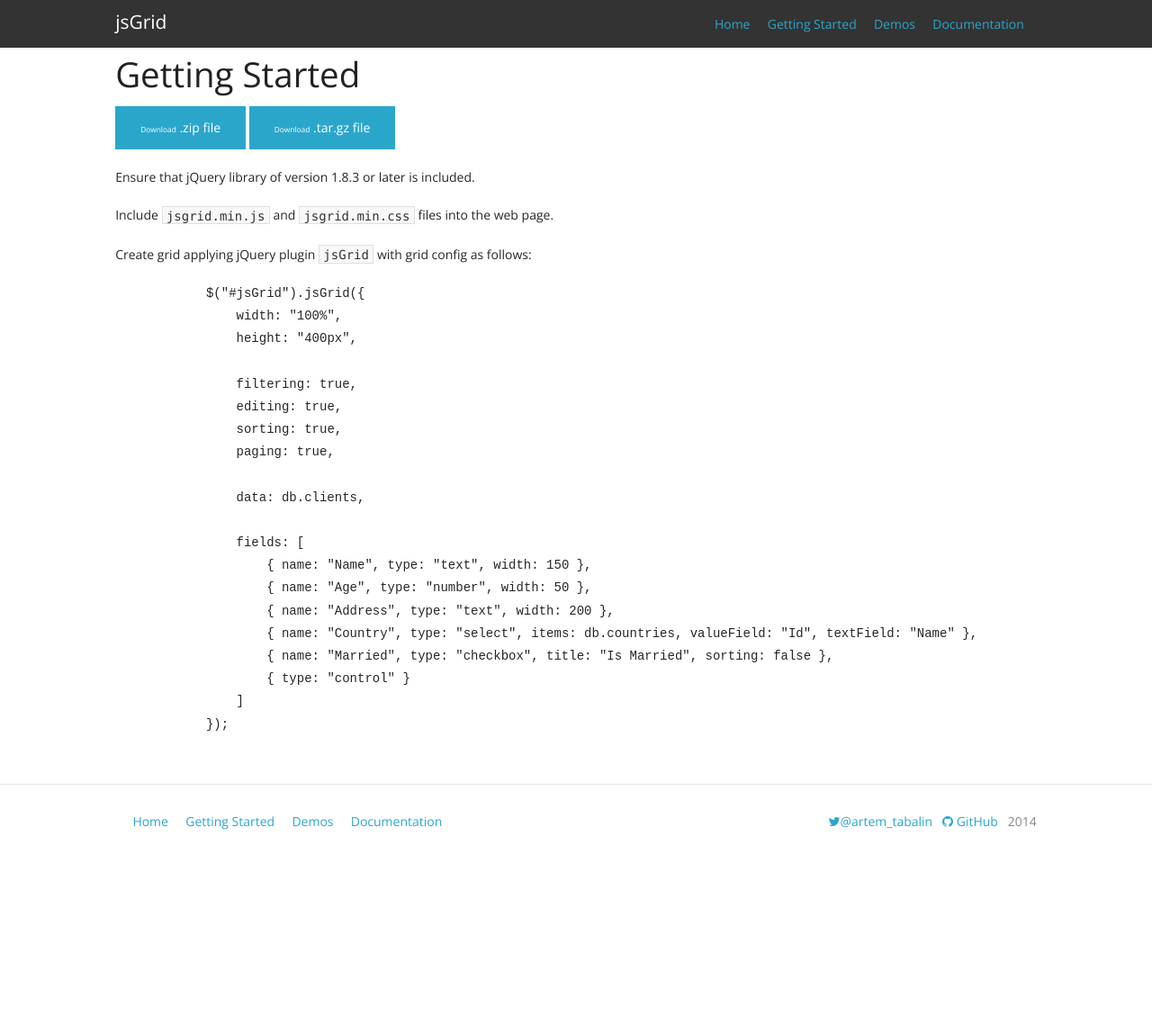
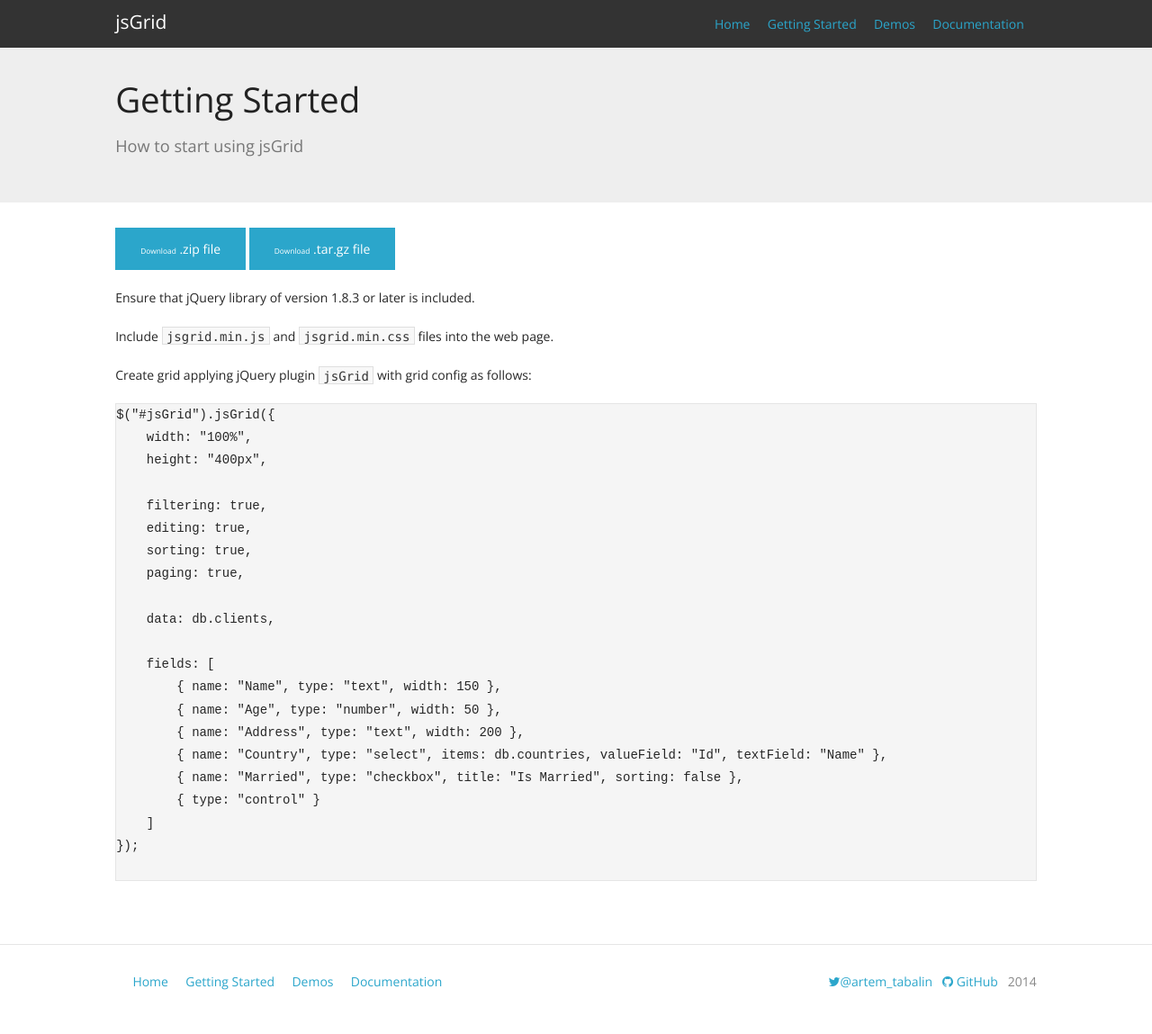
Before and after one commit to tabalinas/jsgrid, a Jekyll site: the page built from getting-started/index.html, in a window 1280 px wide. Shown: the whole page at 90% size. Built offline with Jekyll 4.4.1, drawn with Linux system fonts in a browser that asks for light colours; nearby versions of some CDN libraries; library files that are not in the unit come from our copies; before the commit the page ends 971 px from its top, so only the background shows below that.

Commit message:
Site: Getting started section

```diff
--- a/getting-started/index.html
+++ b/getting-started/index.html
@@ -3,10 +3,18 @@
 title: jsGrid - Getting started
 ---
 
+<div class="page-header">
     <div class="row">
-    <div class="large-12 columns">
+        <div class="small-12 columns content">
             <h1>Getting Started</h1>
+            <p>How to start using jsGrid</p>
+        </div>
+    </div>
+</div>
 
+<div class="page-content">
+    <div class="row">
+        <div class="small-12 columns content">
             <div>
                 <a href="https://github.com/tabalinas/jsgrid/zipball/master" class="button">
                     <small>Download</small>
@@ -24,44 +32,26 @@
 
             <p>Create grid applying jQuery plugin <code>jsGrid</code> with grid config as follows:</p>
 
-        <div class="highlight highlight-javascript"><pre>
-            $(<span class="pl-s1"><span class="pl-pds">"</span>#jsGrid<span class="pl-pds">"</span></span>).jsGrid({
-                width<span class="pl-k">:</span> <span class="pl-s1"><span class="pl-pds">"</span>100%<span
-                class="pl-pds">"</span></span>,
-                height<span class="pl-k">:</span> <span class="pl-s1"><span class="pl-pds">"</span>400px<span
-                class="pl-pds">"</span></span>,
+            <div class="code">
+                <pre class="prettyprint linenums lang-js">
+$("#jsGrid").jsGrid({
+    width: "100%",
+    height: "400px",
 
-                filtering<span class="pl-k">:</span> <span class="pl-c1">true</span>,
-                editing<span class="pl-k">:</span> <span class="pl-c1">true</span>,
-                sorting<span class="pl-k">:</span> <span class="pl-c1">true</span>,
-                paging<span class="pl-k">:</span> <span class="pl-c1">true</span>,
+    filtering: true,
+    editing: true,
+    sorting: true,
+    paging: true,
 
-                data<span class="pl-k">:</span> db.clients,
+    data: db.clients,
 
-                fields<span class="pl-k">:</span> [
-                    { name<span class="pl-k">:</span> <span class="pl-s1"><span class="pl-pds">"</span>Name<span class="pl-pds">"</span></span>, type<span
-                class="pl-k">:</span> <span class="pl-s1"><span class="pl-pds">"</span>text<span class="pl-pds">"</span></span>, width<span
-                class="pl-k">:</span> <span class="pl-c1">150</span> },
-                    { name<span class="pl-k">:</span> <span class="pl-s1"><span class="pl-pds">"</span>Age<span
-                class="pl-pds">"</span></span>, type<span class="pl-k">:</span> <span class="pl-s1"><span
-                class="pl-pds">"</span>number<span class="pl-pds">"</span></span>, width<span class="pl-k">:</span> <span
-                class="pl-c1">50</span> },
-                    { name<span class="pl-k">:</span> <span class="pl-s1"><span class="pl-pds">"</span>Address<span
-                class="pl-pds">"</span></span>, type<span class="pl-k">:</span> <span class="pl-s1"><span
-                class="pl-pds">"</span>text<span class="pl-pds">"</span></span>, width<span class="pl-k">:</span> <span
-                class="pl-c1">200</span> },
-                    { name<span class="pl-k">:</span> <span class="pl-s1"><span class="pl-pds">"</span>Country<span
-                class="pl-pds">"</span></span>, type<span class="pl-k">:</span> <span class="pl-s1"><span
-                class="pl-pds">"</span>select<span class="pl-pds">"</span></span>, items<span class="pl-k">:</span> db.countries, valueField<span
-                class="pl-k">:</span> <span class="pl-s1"><span class="pl-pds">"</span>Id<span class="pl-pds">"</span></span>, textField<span
-                class="pl-k">:</span> <span class="pl-s1"><span class="pl-pds">"</span>Name<span class="pl-pds">"</span></span> },
-                    { name<span class="pl-k">:</span> <span class="pl-s1"><span class="pl-pds">"</span>Married<span
-                class="pl-pds">"</span></span>, type<span class="pl-k">:</span> <span class="pl-s1"><span
-                class="pl-pds">"</span>checkbox<span class="pl-pds">"</span></span>, title<span class="pl-k">:</span> <span
-                class="pl-s1"><span class="pl-pds">"</span>Is Married<span class="pl-pds">"</span></span>, sorting<span
-                class="pl-k">:</span> <span class="pl-c1">false</span> },
-                    { type<span class="pl-k">:</span> <span class="pl-s1"><span class="pl-pds">"</span>control<span
-                class="pl-pds">"</span></span> }
+    fields: [
+        { name: "Name", type: "text", width: 150 },
+        { name: "Age", type: "number", width: 50 },
+        { name: "Address", type: "text", width: 200 },
+        { name: "Country", type: "select", items: db.countries, valueField: "Id", textField: "Name" },
+        { name: "Married", type: "checkbox", title: "Is Married", sorting: false },
+        { type: "control" }
     ]
 });
                 </pre>
@@ -69,3 +59,4 @@
 
         </div>
     </div>
+</div>
```
Lines whose indentation alone changed are shown as unchanged.
